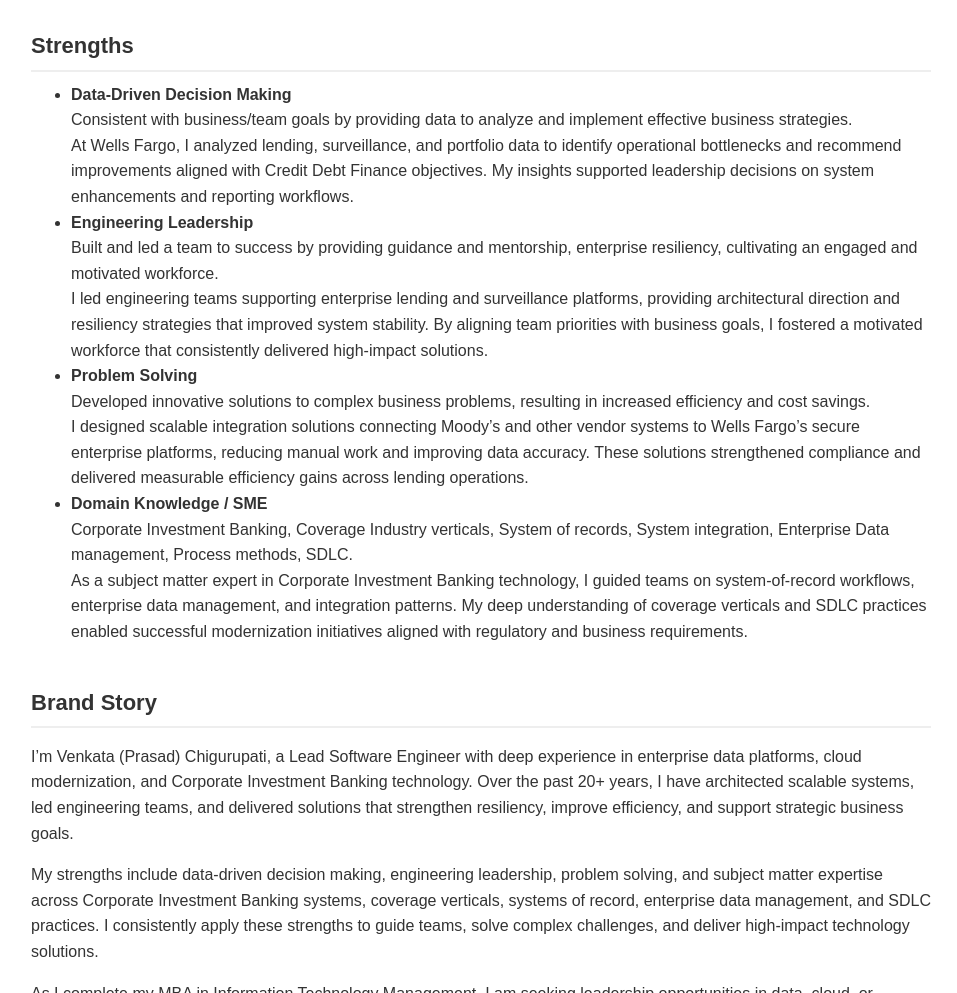
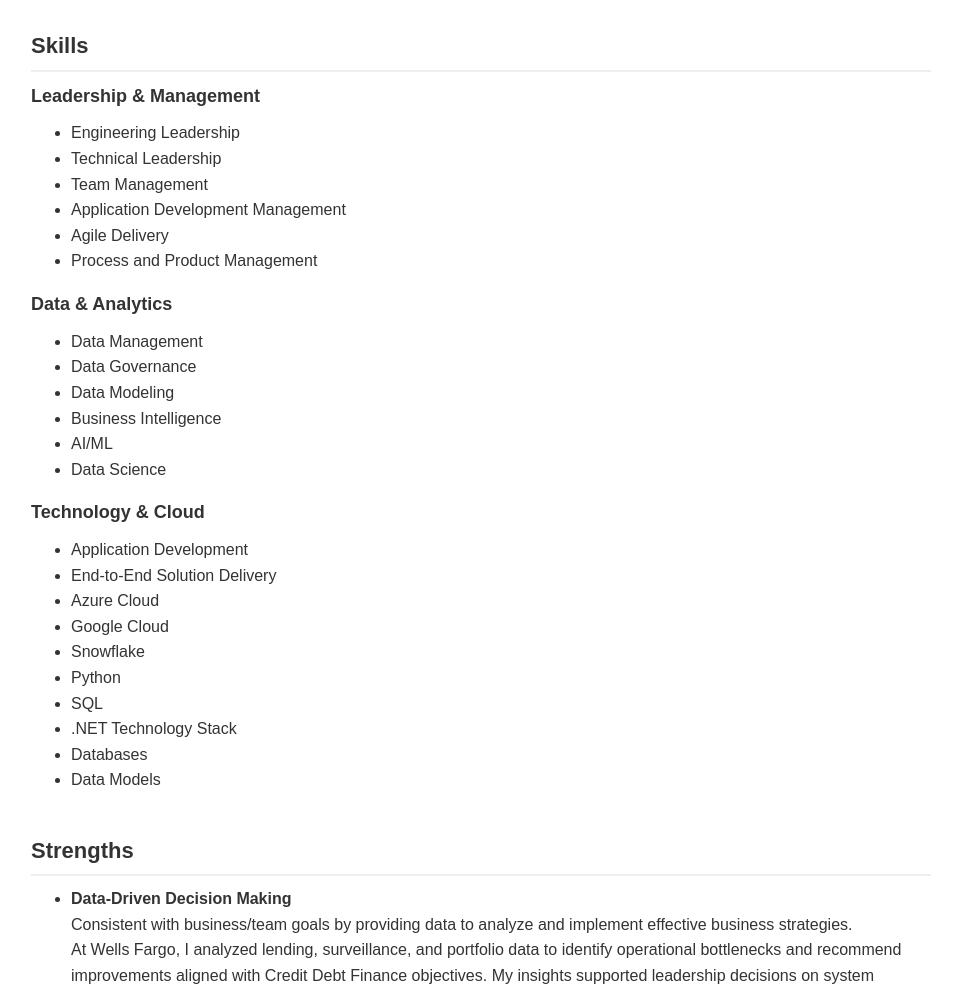
Before and after one commit to vchigu1/vchigu1.github.io, a plain HTML site: page index.html in a window 1280 px wide. Shown: the part 1520-2513 px from the top of the page, without its empty margins (159-1116 px from the left). Drawn offline with Linux system fonts and the light colour scheme.

Commit message:
Add skills and strengths sections to index.html
Added skills and strengths sections with relevant details.

```diff
--- a/index.html
+++ b/index.html
@@ -128,6 +128,46 @@
   <div class="role-meta">Amravati University, India — June 1993–Apr 1997</div>
 </div>
 
+<h2>Skills</h2>
+
+<div class="section">
+
+  <div class="role-title">Leadership & Management</div>
+  <ul>
+    <li>Engineering Leadership</li>
+    <li>Technical Leadership</li>
+    <li>Team Management</li>
+    <li>Application Development Management</li>
+    <li>Agile Delivery</li>
+    <li>Process and Product Management</li>
+  </ul>
+
+  <div class="role-title">Data & Analytics</div>
+  <ul>
+    <li>Data Management</li>
+    <li>Data Governance</li>
+    <li>Data Modeling</li>
+    <li>Business Intelligence</li>
+    <li>AI/ML</li>
+    <li>Data Science</li>
+  </ul>
+
+  <div class="role-title">Technology & Cloud</div>
+  <ul>
+    <li>Application Development</li>
+    <li>End-to-End Solution Delivery</li>
+    <li>Azure Cloud</li>
+    <li>Google Cloud</li>
+    <li>Snowflake</li>
+    <li>Python</li>
+    <li>SQL</li>
+    <li>.NET Technology Stack</li>
+    <li>Databases</li>
+    <li>Data Models</li>
+  </ul>
+
+</div>
+
 <h2>Strengths </h2>
 <div class="section">
   <ul>
```
